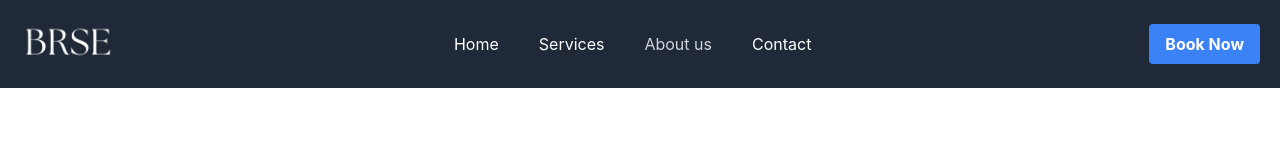
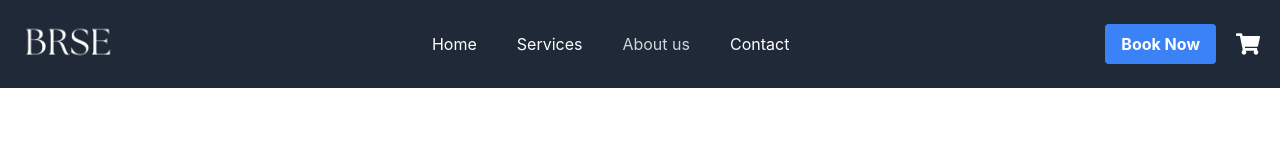
Before and after one commit to SergArcila/brse-website, a React (Create React App) app: page /about in a window 1280 px wide. Shown: the top 160 px of the page. Built offline with nearby package versions, Linux system fonts and the light colour scheme.

Commit message:
Got the basics of the checkout system to work

```diff
--- a/src/App.css
+++ b/src/App.css
@@ -62,3 +62,37 @@
   opacity: 0;
   transition: opacity 300ms ease-in;
 }
+
+/* Header.css */
+.cart-icon-container {
+  position: relative;
+  cursor: pointer;
+}
+
+.cart-item-count {
+  position: absolute;
+  top: -8px; /* Adjust as necessary for positioning */
+  right: -8px; /* Adjust as necessary for positioning */
+  background-color: rgb(98, 98, 240); /* Change to the shade of blue you want */
+  color: white;
+  border-radius: 50%;
+  padding: 2px 6px;
+  font-size: 0.8rem;
+  /* other styles you may have */
+}
+
+/* CartDisplayComponent.css */
+.cart-dropdown {
+  position: relative;
+}
+
+.cart-icon {
+  font-size: 24px;
+  cursor: pointer;
+}
+
+
+
+.cart-dropdown:hover .cart-dropdown-content {
+  display: block;
+}
--- a/src/App.js
+++ b/src/App.js
@@ -1,4 +1,5 @@
-import React from 'react';
+
+import React, { useState } from 'react';
 import { BrowserRouter as Router, Routes, Route, useLocation, useRoutes} from 'react-router-dom';
 import { TransitionGroup, CSSTransition } from 'react-transition-group';
 import Home from './pages/Home';
@@ -6,6 +7,12 @@ import Contact from './pages/ContactPage';
 import Services from './pages/ServicesPage';
 import About from './pages/AboutPage';
 import ScrollToTop from './components/ScrollToTop';
+import { CartProvider } from './components/CartContext';
+import Sidebar from './components/CheckoutSideBar';
+import CartDisplayComponent from './components/CartDisplayComponent';
+import Header from './components/Header';
+
+
 import './App.css';
 
 const AnimatedRoutes = () => {
@@ -29,11 +36,19 @@ const AnimatedRoutes = () => {
 };
 
 function App() {
+  const [isCartVisible, setIsCartVisible] = useState(false);
+  const toggleCart = () => {
+    setIsCartVisible(!isCartVisible);
+  };
+
   return (
+    <CartProvider>
     <Router>
+    <Header toggleCart={toggleCart} />
       <ScrollToTop />
       <AnimatedRoutes /> {/* Use the wrapper component */}
     </Router>
+    </CartProvider>
   );
 }
 
--- a/src/components/CartContext.js
+++ b/src/components/CartContext.js
@@ -15,8 +15,10 @@ export const CartProvider = ({ children }) => {
   const removeFromCart = (serviceId) => {
     const filteredCartItems = cartItems.filter(item => item.id !== serviceId);
     setCartItems(filteredCartItems);
-    const service = cartItems.find(item => item.id === serviceId);
-    setTotal(total - parseFloat(service.price.replace(/[^\d.]/g, '')));
+
+    // Recalculate the total
+    const newTotal = filteredCartItems.reduce((sum, item) => sum + parseFloat(item.price.replace(/[^\d.]/g, '')), 0);
+    setTotal(newTotal);
   };
 
   return (
--- a/src/components/CartDisplayComponent.js
+++ b/src/components/CartDisplayComponent.js
@@ -1,21 +1,57 @@
 // CartDisplayComponent.js
-import React, { useContext } from 'react';
+import React, { useContext, useState } from 'react';
 import { CartContext } from './CartContext';
+import { FaShoppingCart, FaTimes } from 'react-icons/fa';
 
 function CartDisplayComponent() {
-  const { cartItems, total } = useContext(CartContext);
+    const { cartItems, total, removeFromCart } = useContext(CartContext);
+    const [isDropdownVisible, setIsDropdownVisible] = useState(false);
 
+    const toggleDropdown = () => {
+      setIsDropdownVisible(!isDropdownVisible);
+    };
   return (
-    <div>
-      {/* List cart items */}
-      {cartItems.map(item => (
-        <div key={item.id}>
-          {/* Display item details */}
+    <div className="cart-dropdown relative">
+      <FaShoppingCart
+        size="1.5em"
+        className="text-white cursor-pointer"
+        onClick={toggleDropdown}
+      />
+
+      {cartItems.length > 0 && (
+        <span className="cart-item-count absolute -top-2 -right-2 bg-blue-600 text-white text-xs rounded-full px-2 py-1">
+          {cartItems.length}
+        </span>
+      )}
+
+      {isDropdownVisible && (
+        <div className="cart-dropdown-content absolute right-0 bg-white p-4 w-72 shadow-xl rounded mt-2 z-10">
+        {cartItems.map(item => (
+          <div key={item.id} className="cart-item flex items-center justify-between border-b last:border-b-0 py-2">
+            <div className="flex items-center">
+              <img src={item.src} alt={item.name} className="cart-item-image w-12 h-12 object-cover mr-3"/>
+              <div>
+                <h4 className="text-sm font-semibold">{item.name}</h4>
+                <p className="text-xs text-gray-600">{item.price}</p>
+              </div>
+            </div>
+            <FaTimes
+              onClick={() => removeFromCart(item.id)}
+              className="text-red-500 cursor-pointer"
+              title="Remove item"
+            />
+          </div>
+        ))}
+        <div className="cart-dropdown-footer mt-3 text-right">
+          <div className="cart-total text-lg">
+            <strong>Total:</strong> ${total.toFixed(2)}
+          </div>
+          <button className="proceed-checkout-btn bg-blue-600 text-white py-2 px-4 mt-3 rounded hover:bg-blue-700 transition duration-200">
+            Proceed to Checkout
+          </button>
         </div>
-      ))}
-      <p>Total: ${total.toFixed(2)}</p>
-      <p>Item: {cartItems.CartContext}</p>
-      {/* Add checkout button or other features */}
+      </div>
+        )}
     </div>
   );
 }
--- a/src/components/Header.js
+++ b/src/components/Header.js
@@ -1,9 +1,21 @@
-import React, { useState, useEffect } from 'react';
+import React, { useState, useEffect, useContext} from 'react';
 import { NavLink, Link } from 'react-router-dom';
 import { FaBars } from 'react-icons/fa'; // You'll need to install react-icons if you haven't already
 import { useLocation } from 'react-router-dom';
+import CartDisplayComponent from './CartDisplayComponent';
+import { CartContext } from './CartContext';
+import { FaShoppingCart } from 'react-icons/fa';
+
 
 function Header() {
+
+
+  const [isCartVisible, setIsCartVisible] = useState(true);
+  const { cartItems } = useContext(CartContext);
+
+  const toggleCart = () => {
+    setIsCartVisible(!isCartVisible);
+  };
     const [isScrolled, setIsScrolled] = useState(false);
     const location = useLocation();
     const [isMobileNavVisible, setIsMobileNavVisible] = useState(false); // Added state for mobile nav visibility
@@ -37,6 +49,7 @@ function Header() {
 
     const headerStyle = `fixed w-full z-30 md:bg-opacity-90 transition duration-300 ease-in-out ${isScrolled ? 'bg-gray-800' : 'bg-gray-800 md:bg-transparent'}`;
 
+
   return (
     <header className={headerClass} >
       <div className="container mx-auto flex items-center justify-between p-5">
@@ -66,7 +79,12 @@ function Header() {
             Book Now
           </NavLink>
         </div>
+        <div className="cart-icon-container px-5 "style={{paddingRight:"0rem"}} onClick={toggleCart}>
       </div>
+
+      {isCartVisible && <CartDisplayComponent />}
+      </div>
+
 
       {/* Mobile Nav Menu */}
       {isMobileNavVisible && (
--- a/src/components/Packages.js
+++ b/src/components/Packages.js
@@ -1,10 +1,11 @@
-import React, { useState } from 'react';
+import React, { useState , useContext} from 'react';
 import { Link } from 'react-router-dom';
 import { FaCamera, FaRulerCombined} from 'react-icons/fa';
+import { CartContext } from './CartContext';
 
 function Packages() {
   const [expandedId, setExpandedId] = useState(null); // State to track expanded card
-
+  const { addToCart } = useContext(CartContext);
   const packageDetails = [
     {
         id: 1,
@@ -132,9 +133,9 @@ function Packages() {
                   </span>
                 </div>
                 <div className="text-center" style={{paddingTop:'1rem'}}>
-                  <Link to={pkg.link} className="inline-block bg-blue-500 text-white py-3 px-16 rounded hover:bg-blue-600 transition-colors duration-300">
+                  <button onClick={() => addToCart(pkg)} className="inline-block bg-blue-500 text-white py-3 px-16 rounded hover:bg-blue-600 transition-colors duration-300">
                     Select
-                  </Link>
+                  </button>
                 </div>
               </div>
             </div>
--- a/src/components/PhotosALaCarte.js
+++ b/src/components/PhotosALaCarte.js
@@ -1,10 +1,11 @@
-import React, { useState } from 'react';
+import React, { useState, useContext } from 'react';
 import { Link } from 'react-router-dom';
 import { FaCamera, FaRulerCombined } from 'react-icons/fa';
+import { CartContext } from './CartContext';
 
 function PhotosALaCarte() {
   const [expandedId, setExpandedId] = useState(null); // State to track expanded card
-
+  const { addToCart } = useContext(CartContext);
   const alaCarteDetails = [
     // Define your A La Carte services here
     {
@@ -126,9 +127,9 @@ function PhotosALaCarte() {
                   </span>
                 </div>
                 <div className="text-center" style={{paddingTop:'1rem'}}>
-                  <Link to={service.link} className="inline-block bg-blue-500 text-white py-3 px-16 rounded hover:bg-blue-600 transition-colors duration-300">
-                    Select
-                  </Link>
+                <button onClick={() => addToCart(service)} className="inline-block bg-blue-500 text-white py-3 px-16 rounded hover:bg-blue-600 transition-colors duration-300">
+                Select
+                    </button>
                 </div>
               </div>
             </div>
--- a/src/pages/AboutPage.js
+++ b/src/pages/AboutPage.js
@@ -12,7 +12,7 @@ import End from '../components/ServiceConclusion';
 function PortfolioPage() {
   return (
     <div>
-    <Header />
+
     <div className='py-16' style={{paddingBottom: '1rem'}}>
     <AboutIntro />
     </div>
--- a/src/pages/ContactPage.js
+++ b/src/pages/ContactPage.js
@@ -8,7 +8,7 @@ import Footer from '../components/Footer';
 function ContactPage() {
   return (
     <div>
-    <Header />
+
     <div className="py-16">
     <Contact />
     </div>
--- a/src/pages/Home.js
+++ b/src/pages/Home.js
@@ -13,7 +13,7 @@ import Highlighted from '../components/ServicesHighlight'
 function Home() {
   return (
     <div>
-         <Header />
+
          <Hero />
          <Value />
          <Highlighted />
--- a/src/pages/ServicesPage.js
+++ b/src/pages/ServicesPage.js
@@ -18,7 +18,7 @@ import Footer from '../components/Footer';
 function ServicePage() {
   return (
     <div>
-    <Header />
+
     <Services />
     <Packages />
     <PhotosIntro />
```
